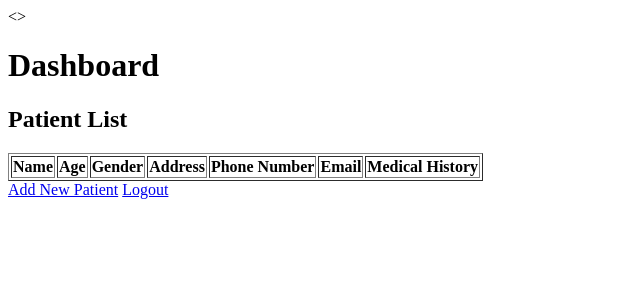
After one commit to anugrahk21/VitalLog-Django, a Django app: page /dashboard/ in a window 1280 px wide. The commit adds this page. Shown: the top 300 px of the page, without its empty margins (0-640 px from the left). Run offline with Django 5.2, Linux system fonts and the light colour scheme; the visitor is signed in with stand-in values (Sample User, id 1); data that the repository does not hold is empty.

Commit message:
UI: Add login, add_user, and dashboard templates; remove error display from add_patient

```diff
--- a/hospital_project/templates/add_patient.html
+++ b/hospital_project/templates/add_patient.html
@@ -49,4 +49,8 @@
         <button type="submit">Save Patient</button>
     </form>
 
+    <a href="{% url 'dashboard' %}">View Dashboard</a>
+    <a href="{% url 'logout' %}">Logout</a>
+</body>
+
 </html>
--- /dev/null
+++ b/hospital_project/templates/view.html
@@ -0,0 +1,39 @@
+<!DOCTYPE html>
+<html lang="en">
+    <head>
+        <meta charset="UTF-8">
+        <meta name="viewport" content="width=device-width, initial-scale=1.0">
+        <title>Dashboard</title>
+    </head>
+
+    <>
+        <h1>Dashboard</h1>
+        <h2>Patient List</h2>
+        <table border="1">
+            <tr>
+                <th>Name</th>
+                <th>Age</th>
+                <th>Gender</th>
+                <th>Address</th>
+                <th>Phone Number</th>
+                <th>Email</th>
+                <th>Medical History</th>
+            </tr>
+            {% for patient in patients %}
+            <tr>
+                <td>{{ patient.name }}</td>
+                <td>{{ patient.age }}</td>
+                <td>{{ patient.gender }}</td>
+                <td>{{ patient.address }}</td>
+                <td>{{ patient.phone_number }}</td>
+                <td>{{ patient.email }}</td>
+                <td>{{ patient.medical_history }}</td>
+            </tr>
+            {% endfor %}
+        </table>
+
+        <a href="/add_patient/">Add New Patient</a>
+        <a href="/logout/">Logout</a>
+
+    </body>
+</html>
```
Also changed, not shown: hospital_project/templates/add_user.html (added, +22 -0 lines), hospital_project/templates/login.html (added, +22 -0 lines).
